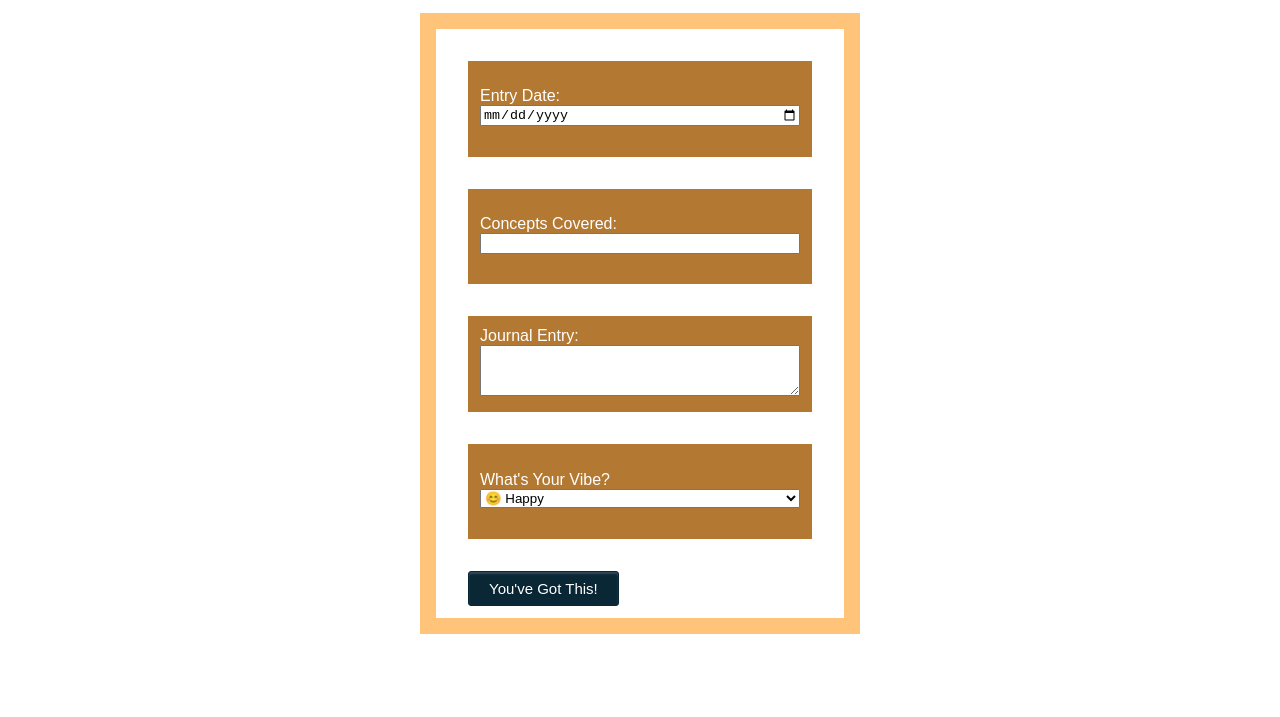
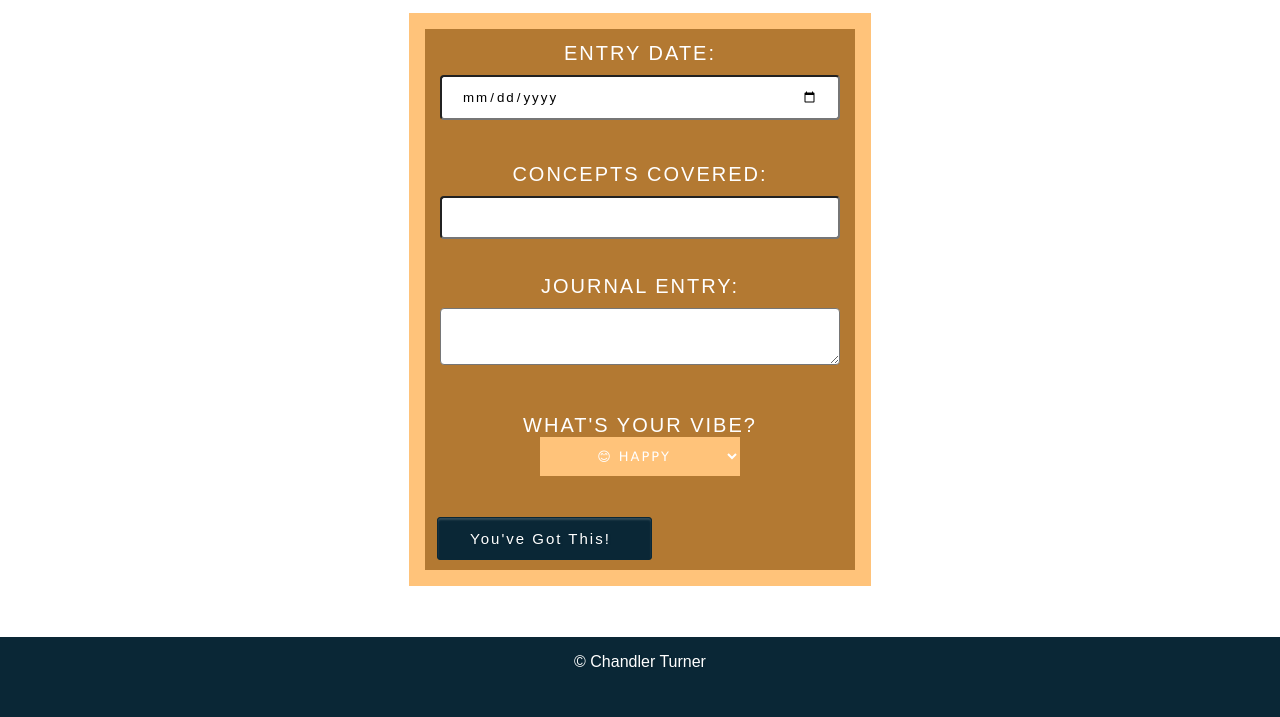
Before and after one commit to jchandlerturner/daily-journal, a plain HTML site: page src/index.html in a window 1280 px wide. Shown: the part 83-800 px from the top of the page. Drawn offline with Linux system fonts and the light colour scheme; a web font is replaced by a local one.

Commit message:
Daily Journal Part 2

```diff
--- /dev/null
+++ b/scripts/journal.js
@@ -0,0 +1,16 @@
+/*
+    Define the keys and value for a JavaScript object that
+    represents a journal entry about what you learned today
+*/
+const journalEntry = {
+    date: "",
+    conceptsCovered: "",
+    contents: "",
+    mood: "",
+}
+
+const entryArray = [
+
+]
+
+entryArray.push(journalEntry);
--- a/src/index.html
+++ b/src/index.html
@@ -40,6 +40,10 @@
         <input type="submit" value="You've Got This!">
     </form>
     </div>
+    <footer>
+        <p>&copy; Chandler Turner</p>
+    </footer>
+    <script src="/scripts/journal.js"></script>
 </body>
 
 </html>
--- a/src/styles/journal.css
+++ b/src/styles/journal.css
@@ -1,7 +1,6 @@
 fieldset {
     display: flex;
     flex-direction: column;
-    margin: 2em;
     color: white;
     background-color: #B37932;
     font-family: sans-serif;
@@ -9,19 +8,11 @@ fieldset {
     justify-content: center;
     height: 5em;
     border: none;
-}
-
-input[type="submit"] {
-    background-color: #0a2736;
-    border-radius: 3px;
-	padding: 8px 20px 8px 20px;
-	color: white;
-    text-shadow: 1px 1px 3px rgba(0, 0, 0, 0.12);
-    font-family: sans-serif;
-    box-shadow: inset 0px 2px 2px 0px rgba(255, 255, 255, 0.17);
-	border: 1px solid #0a2736;
-    font-size: 15px;
-    margin: 0px 0px 12px 32px;
+    margin: auto;
+    align-items: center;
+    font-size: 20px;
+    letter-spacing: 2px;
+    text-transform: uppercase;
 }
 
 
@@ -36,6 +27,7 @@ h1 {
     display: flex;
     justify-content: center;
     align-items: center;
+    word-spacing: .75em;
 }
 
 body {
@@ -52,6 +44,7 @@ form {
     border-color: #FFC37A;
     border-style: solid;
     margin-top: 1em;
+    background-color: #B37932;
 }
 
 label {
@@ -59,7 +52,68 @@ label {
     align-items: center;
 }
 
-input[type="text"] {
-    display: flex;
-    align-items: center;
+input {
+    width: 100%;
+    padding: 12px 20px;
+    margin: 10px 0;
+    box-sizing: border-box;
+    border-radius: 4px;
+    font-family: sans-serif;
+    text-decoration: none;
+    letter-spacing: 2px;
 }
+
+input[type="submit"] {
+    width: 50%;
+    background-color: #0a2736;
+    border-radius: 3px;
+	padding-left: 12px;
+	color: white;
+    text-shadow: 1px 1px 3px rgba(0, 0, 0, 0.12);
+    font-family: sans-serif;
+    box-shadow: inset 0px 2px 2px 0px rgba(255, 255, 255, 0.17);
+	border: 1px solid #0a2736;
+    font-size: 15px;
+    margin-left: 12px;
+}
+
+select {
+    outline: 0;
+    box-shadow: none;
+    border: 0 !important;
+    background: #FFC37A;
+    background-image: none;
+    width: 50%;
+    height: 3em;
+    font-size: 13px;
+    text-align: center;
+    font-family: Verdana, sans-serif;
+    text-decoration: none;
+    letter-spacing: 2px;
+    text-transform: uppercase;
+    color: white
+  }
+
+  footer {
+        height: 80px;
+        text-align: center;
+        font-family: 'News Cycle', sans-serif;
+        color: white;
+        background-color: #0a2736;
+        text-shadow: 1px 1px 3px rgba(0, 0, 0, 0.12);
+        align-items: center;
+        position: absolute;
+        bottom: 0;
+        width: 100%;
+  }
+
+  textarea {
+    width: 100%;
+    padding: 12px 20px;
+    margin: 10px 0;
+    box-sizing: border-box;
+    border-radius: 4px;
+    font-family: sans-serif;
+    text-decoration: none;
+    letter-spacing: 2px;
+  }
```
